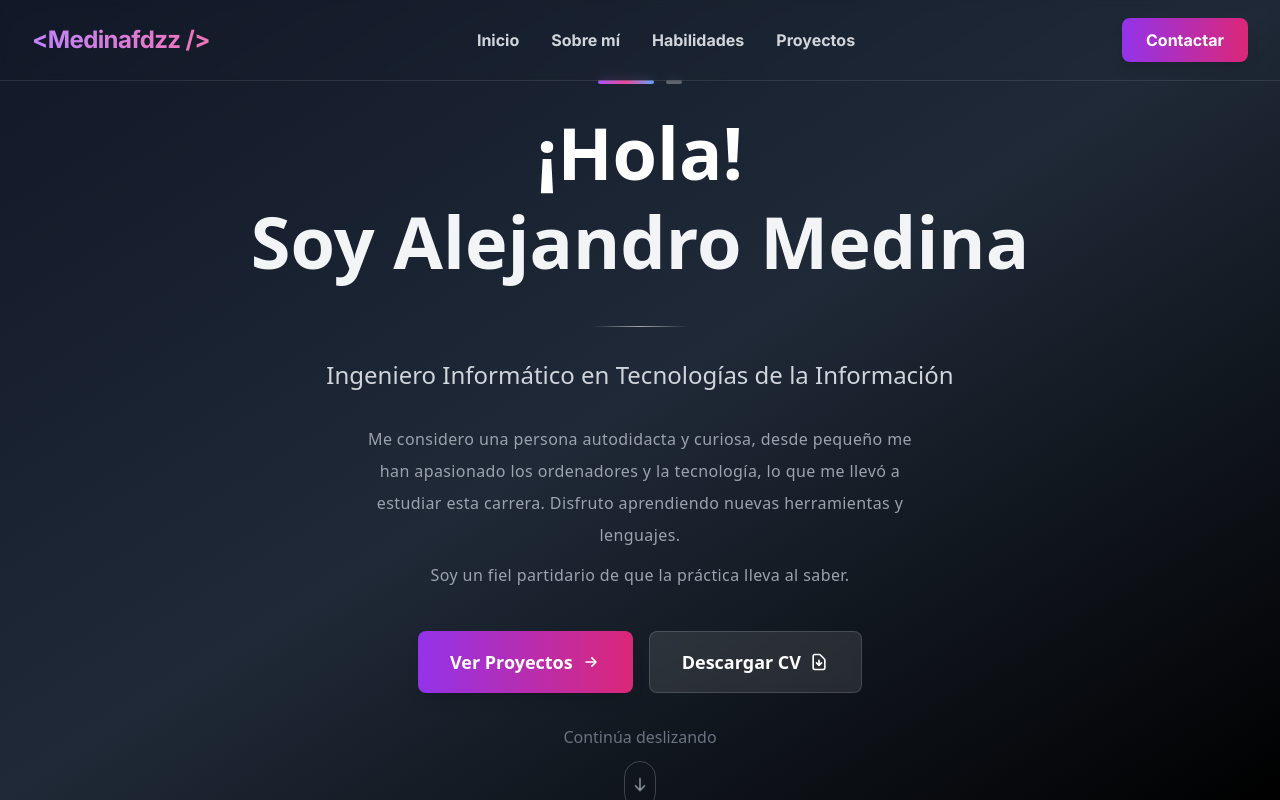
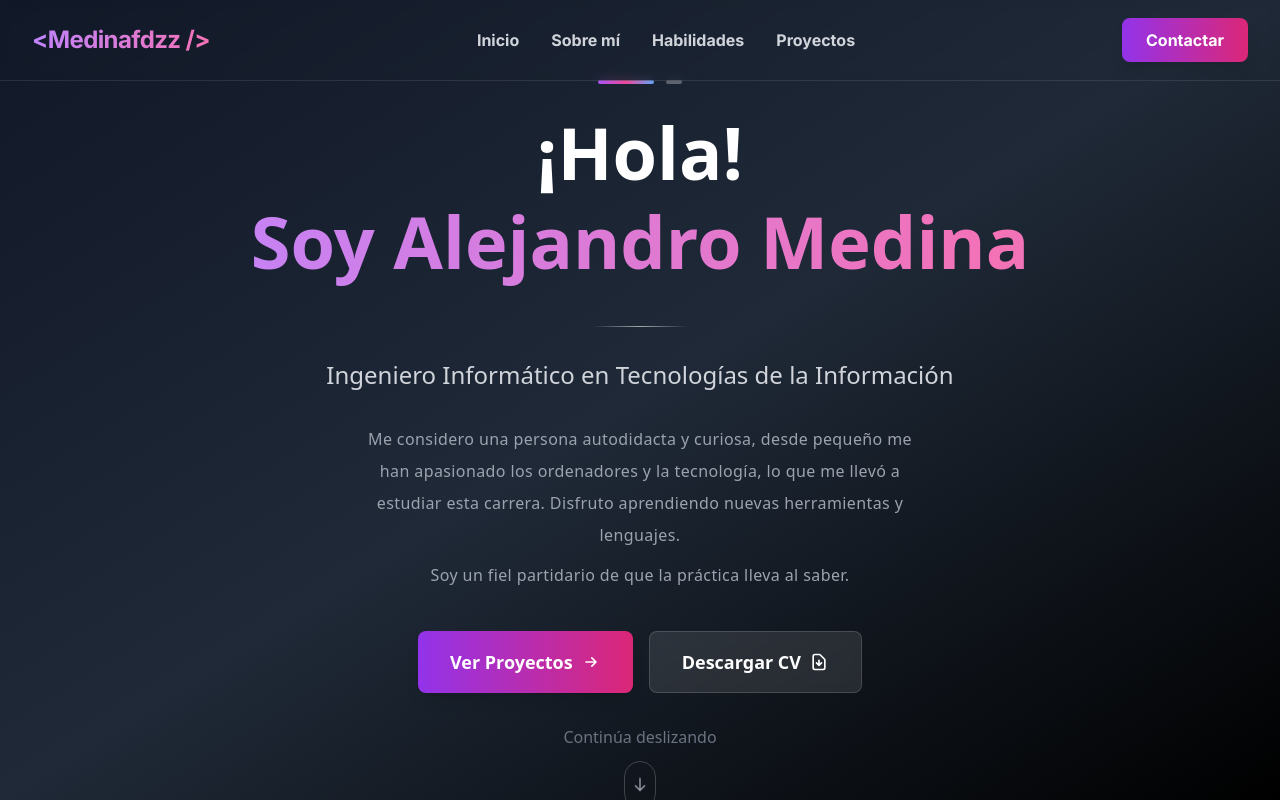
Before and after one commit to medinafdzz/Portfolio, a React (Vite) app: page / in a window 1280 px wide. Built offline with nearby package versions, Linux system fonts and the light colour scheme.

Commit message:
CSS: utilidades de gradiente y comentarios en español

```diff
--- a/src/input.css
+++ b/src/input.css
@@ -11,12 +11,12 @@
     @apply text-gray-100 antialiased;
   }
 
-  /* Fuente para el Header */
+  /* Fuente para el encabezado */
   .font-inter {
     font-family: 'Inter', ui-sans-serif, system-ui, -apple-system, 'Segoe UI', Roboto, 'Helvetica Neue', Arial, 'Noto Sans', 'Liberation Sans', sans-serif;
   }
 
-  /* Mejora el comportamiento de scroll en iOS */
+  /* Mejora del scroll en iOS */
   .scrollbar-hide {
     -ms-overflow-style: none;
     scrollbar-width: none;
@@ -26,18 +26,18 @@
   }
 }
 
-/* ---- Layout and snap behavior ---- */
-/* Hide separators to prevent double scrolling */
+/* ---- Disposición y comportamiento de snap ---- */
+/* Oculta separadores para evitar doble scroll */
 main > div.h-px { display: none !important; }
 
-/* Footer: compact single-line style, no snap target */
+/* Footer: estilo compacto y sin snap */
 footer {
   scroll-snap-align: none;
   min-height: auto !important;
   padding: 1.5rem 0 !important;
 }
 
-/* Override Footer component internal spacing for compact look */
+/* Ajustes internos del Footer para aspecto compacto */
 footer > div { padding-top: 0.75rem !important; padding-bottom: 0.75rem !important; }
 footer p { margin-bottom: 0.35rem !important; font-size: 0.8rem !important; line-height: 1.3; }
 footer p:last-of-type { margin-bottom: 0.75rem !important; }
@@ -74,6 +74,14 @@
     -webkit-box-orient: vertical;
     overflow: hidden;
   }
+
+  /* Utilidades reutilizables */
+  .gradient-primary {
+    @apply bg-gradient-to-r from-purple-500 to-pink-500;
+  }
+  .text-gradient {
+    @apply bg-clip-text text-transparent bg-gradient-to-r from-purple-400 via-pink-400 to-blue-400;
+  }
 }
 
 /* Desactivar snap en móviles, solo en pantallas grandes */
```
